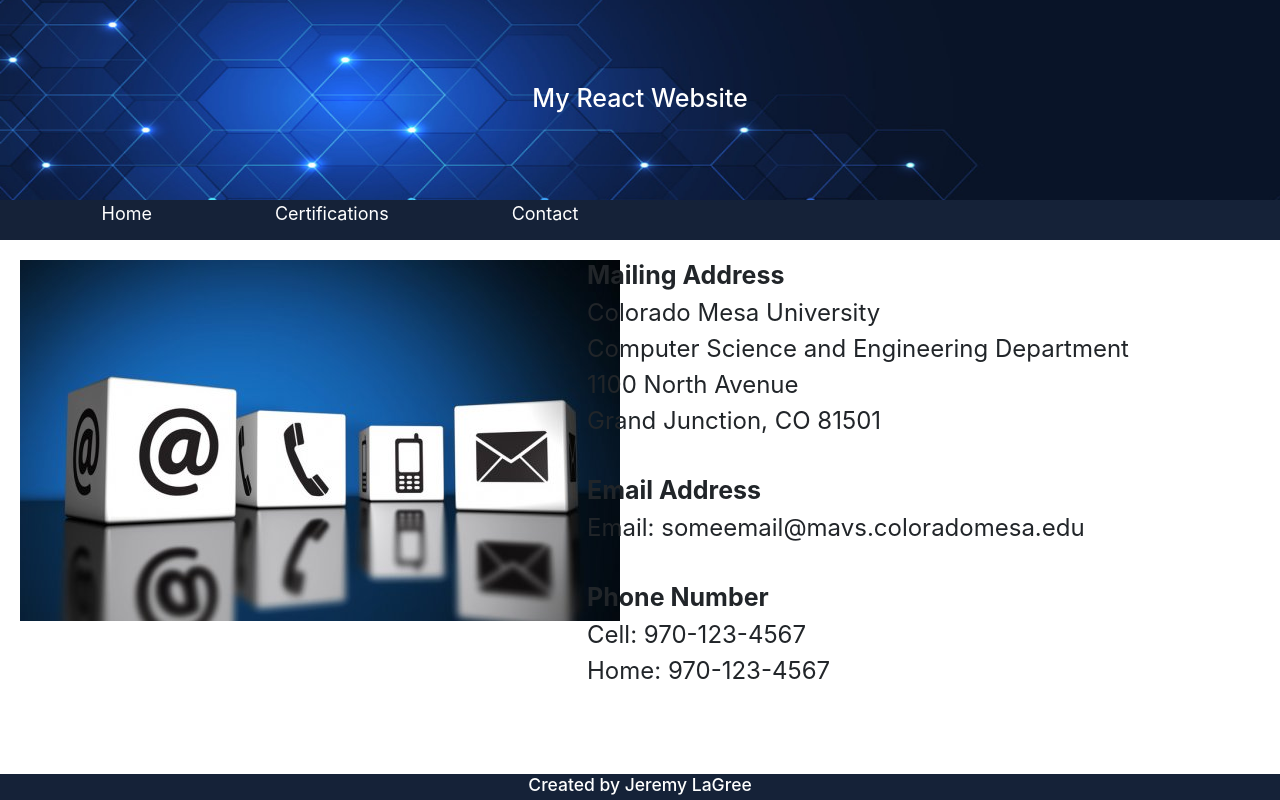
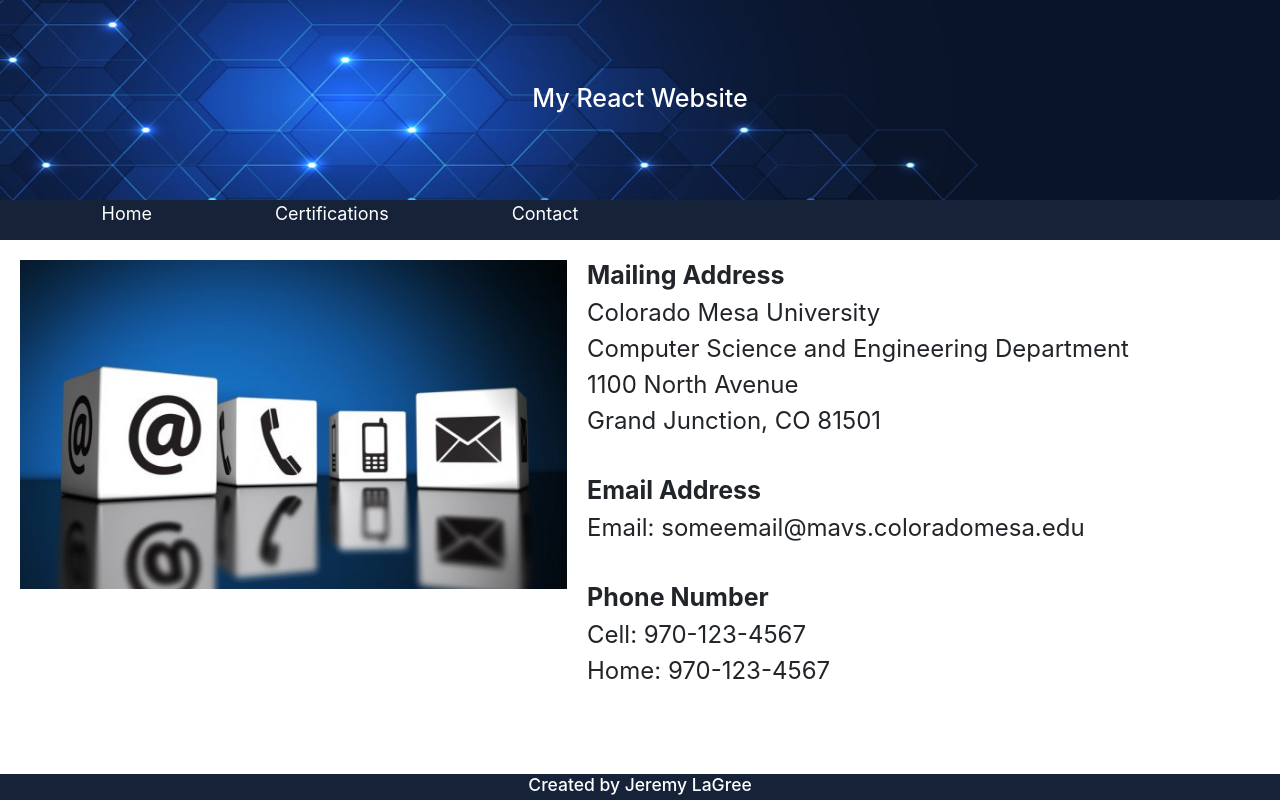
Before and after one commit to jlagree/homepage, a React (Create React App) app: page /contact in a window 1280 px wide. Built offline with nearby package versions, Linux system fonts and the light colour scheme.

Commit message:
change size of divs

```diff
--- a/src/App.css
+++ b/src/App.css
@@ -29,6 +29,11 @@
   float:left;
   left:2px;
   padding: 10px;
+}
+
+.contactImageDiv img{
+  width: 100%;
+  height:100%;
 }
 
 .cert-container{
@@ -104,7 +109,7 @@ nav {
 }
 
 .left-panel{
-  width: 25%;
+  width: 35%;
   float: left;
   padding: 10px;
   right:2px;
@@ -116,7 +121,7 @@ nav {
 }
 
 .right-panel{
-  width: 75%;
+  width: 65%;
   float:left;
   left: 2px;
   padding: 10px;
```
